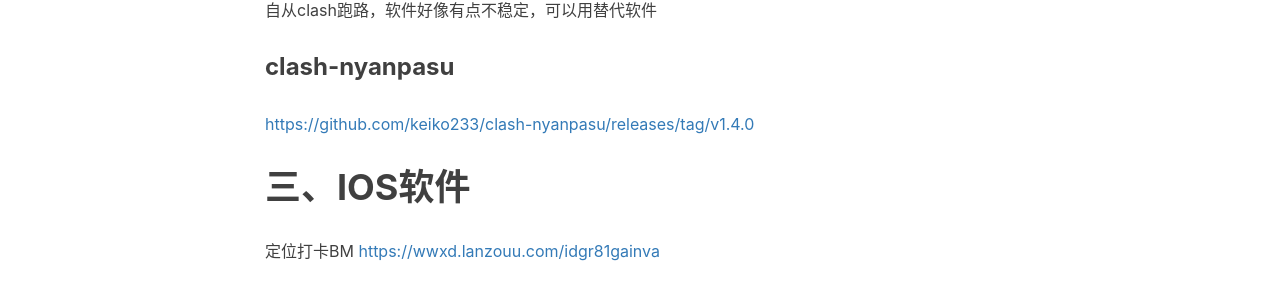
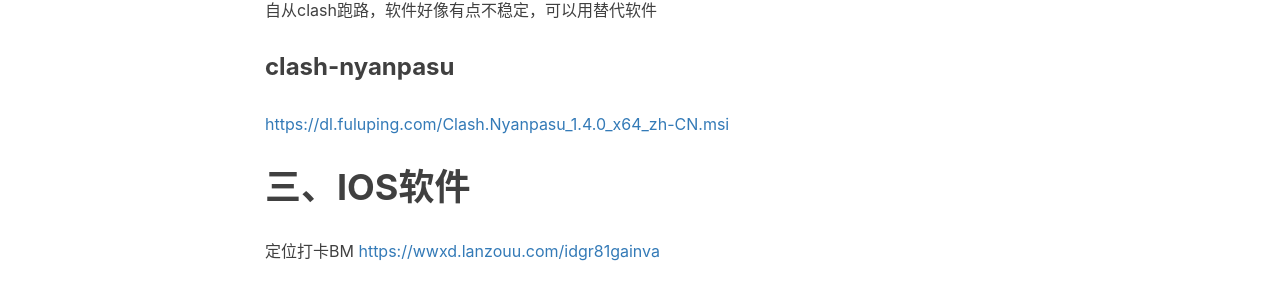
Before and after one commit to kingask/kingask.github.io, a Jekyll site: the page built from _posts/2023-11-25-soft.markdown, in a window 1280 px wide. Shown: the part 1026-1333 px from the top of the page. Built offline with Jekyll 4.4.1, drawn with Linux system fonts in a browser that asks for light colours; nearby versions of some CDN libraries; comment, search, counter and statistics services are not loaded; some of the changed lines change nothing that is shown.

Commit message:
modified:   _posts/2023-11-25-soft.markdown

```diff
--- a/_posts/2023-11-25-soft.markdown
+++ b/_posts/2023-11-25-soft.markdown
@@ -30,7 +30,7 @@
 
 ### clash-nyanpasu
 
-[https://github.com/keiko233/clash-nyanpasu/releases/tag/v1.4.0](https://github.com/keiko233/clash-nyanpasu/releases/tag/v1.4.0)
+[https://dl.fuluping.com/Clash.Nyanpasu_1.4.0_x64_zh-CN.msi](https://dl.fuluping.com/Clash.Nyanpasu_1.4.0_x64_zh-CN.msi)
 
 
 # 三、IOS软件
```
